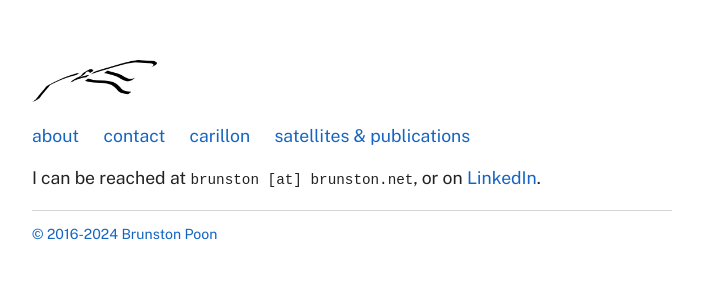
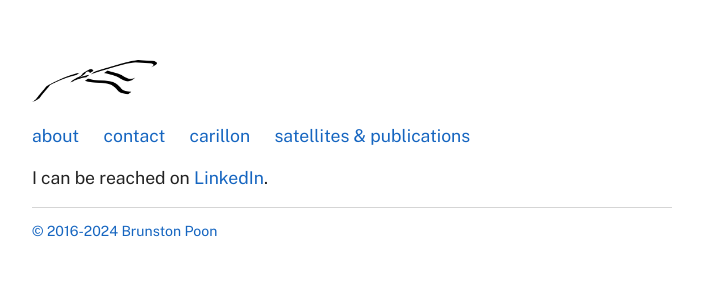
Before and after one commit to brunston/brunstonnet, a Jekyll site: the page built from contact/index.md, in a window 1280 px wide. Shown: the top 300 px of the page, without its empty margins (288-991 px from the left). Built offline with Jekyll 4.4.1, drawn with Linux system fonts in a browser that asks for light colours.

Commit message:
fix: contact

```diff
--- a/contact/index.md
+++ b/contact/index.md
@@ -3,4 +3,4 @@ layout: default
 title: "Contact"
 ---
 
-I can be reached at `brunston [at] brunston.net`, or on [LinkedIn](https://linkedin.com/in/brunston).
+I can be reached on [LinkedIn](https://linkedin.com/in/brunston).
```
